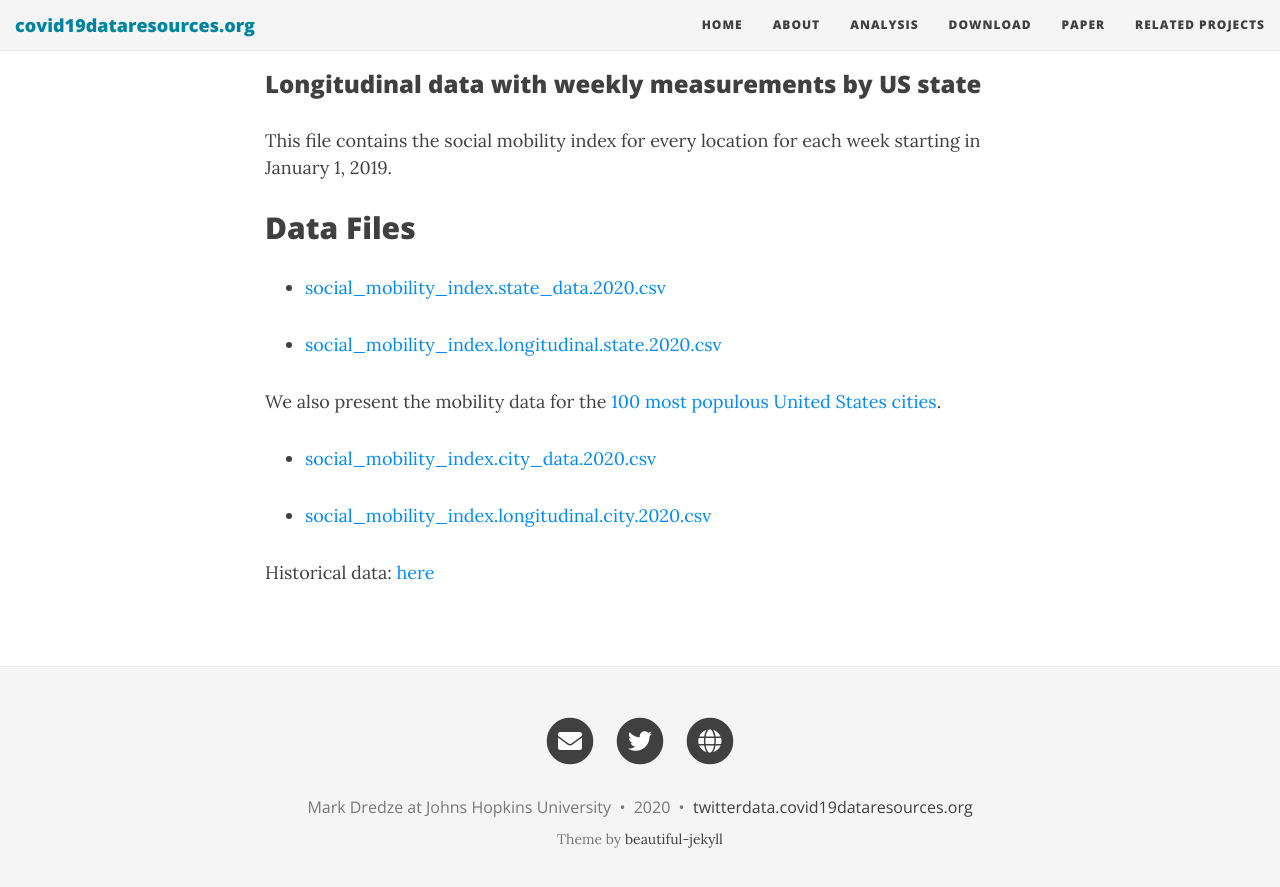
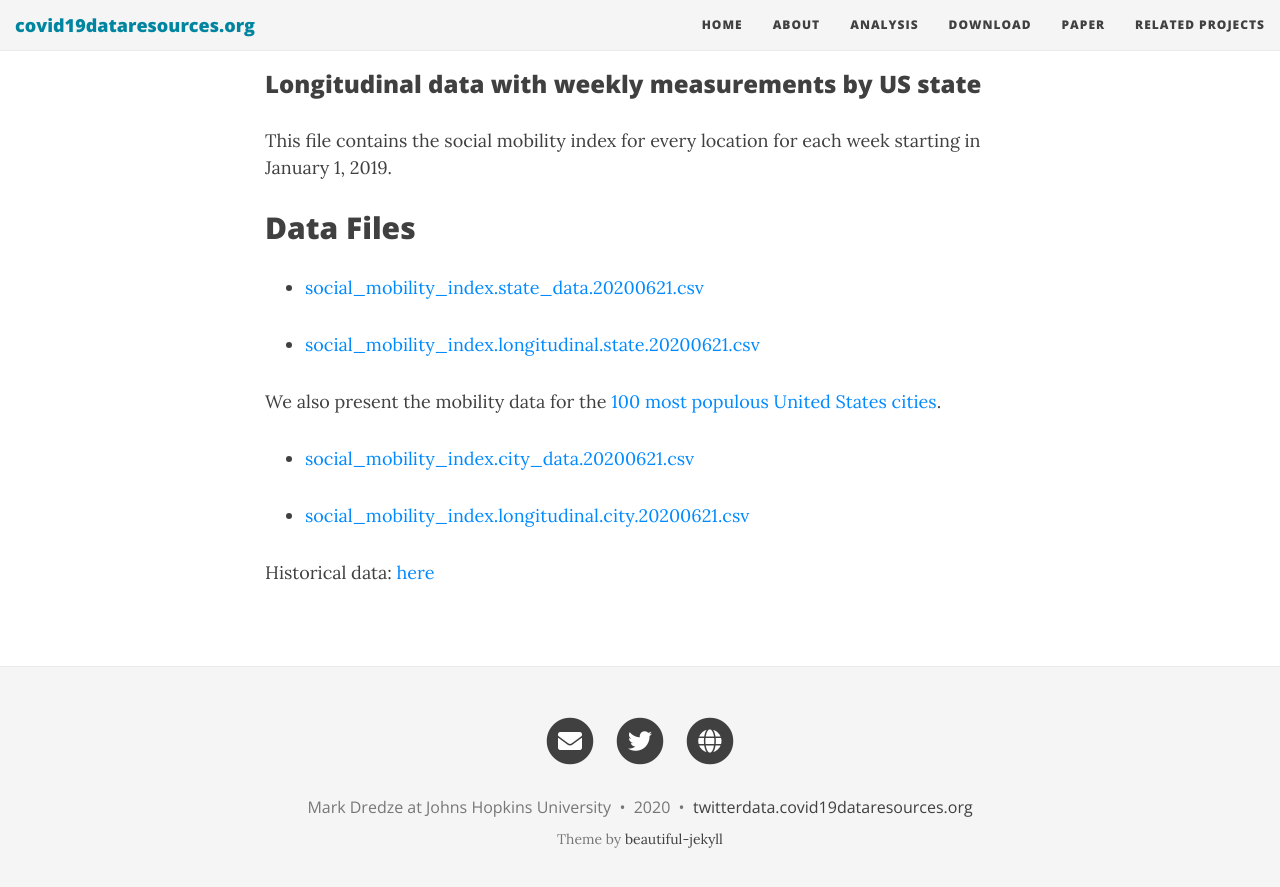
Before and after one commit to mdredze/covid19_social_mobility.github.io, a Jekyll site: the page built from download.md, in a window 1280 px wide and 900 px high, scrolled down 1133 px. Shown: the top 887 px of the window. Built offline with Jekyll 4.4.1, drawn with Linux system fonts in a browser that asks for light colours; nearby versions of some CDN libraries.

Commit message:
auto update data

```diff
--- a/download.md
+++ b/download.md
@@ -31,14 +31,14 @@ This file contains the social mobility index for every location for each week st
 
 ## Data Files
 
-- [social_mobility_index.state_data.2020.csv](data/social_mobility_index.state_data.2020.csv)
+- [social_mobility_index.state_data.20200621.csv](data/social_mobility_index.state_data.20200621.csv)
 
-- [social_mobility_index.longitudinal.state.2020.csv](data/social_mobility_index.longitudinal.state.2020.csv)
+- [social_mobility_index.longitudinal.state.20200621.csv](data/social_mobility_index.longitudinal.state.20200621.csv)
 
 We also present the mobility data for the [100 most populous United States cities](https://en.wikipedia.org/wiki/List_of_United_States_cities_by_population).
 
-- [social_mobility_index.city_data.2020.csv](data/social_mobility_index.city_data.2020.csv)
+- [social_mobility_index.city_data.20200621.csv](data/social_mobility_index.city_data.20200621.csv)
 
-- [social_mobility_index.longitudinal.city.2020.csv](data/social_mobility_index.longitudinal.city.2020.csv)
+- [social_mobility_index.longitudinal.city.20200621.csv](data/social_mobility_index.longitudinal.city.20200621.csv)
 
 Historical data: [here](https://github.com/mdredze/covid19_social_mobility.github.io/tree/master/data)
```
